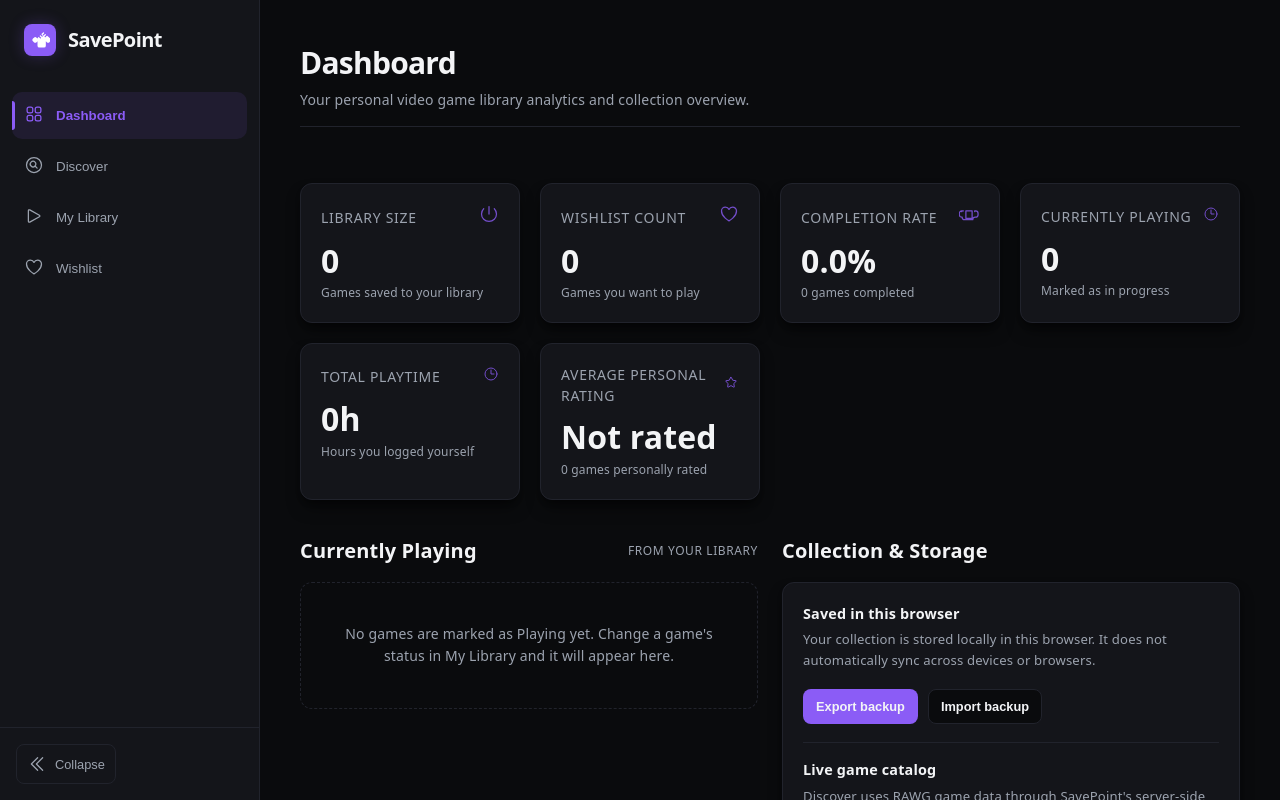
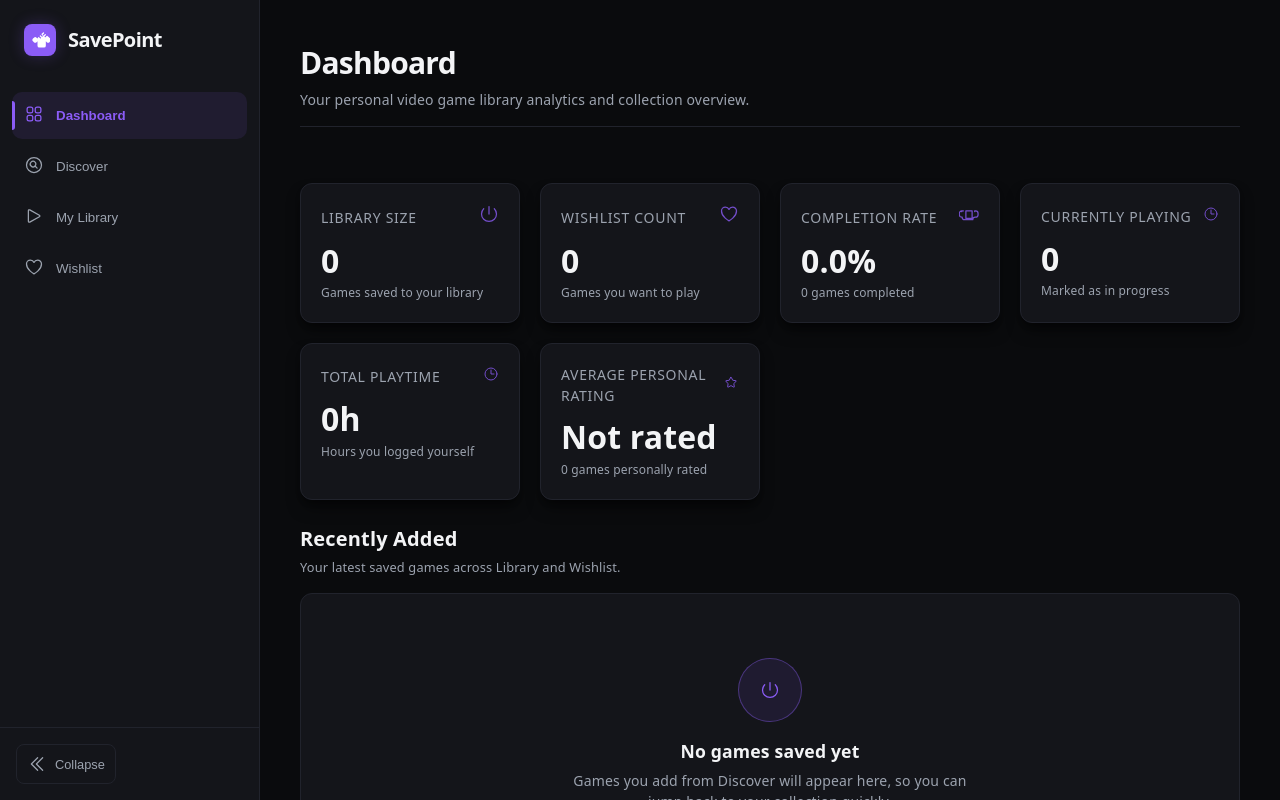
Before and after one commit to KyleDomSar/SavePoint, a React (Vite) app: page / in a window 1280 px wide. Shown: the top 800 px of the page. Built offline with nearby package versions, Linux system fonts and the light colour scheme.

Commit message:
feat: add recently added games to dashboard

```diff
--- a/src/views/DashboardView.jsx
+++ b/src/views/DashboardView.jsx
@@ -2,6 +2,7 @@
 import PageHeader from '../components/PageHeader';
 import StatCard from '../components/StatCard';
 import GameCard from '../components/GameCard';
+import EmptyState from '../components/EmptyState';
 import { GamepadIcon, TrophyIcon, WishlistIcon, ClockIcon, StarIcon } from '../components/Icons';
 import { useCollection } from '../contexts/useCollection';
 
@@ -85,6 +86,9 @@
   const wishlistCount = items.filter((game) => game.status === 'wishlist').length;
   const completedCount = libraryGames.filter((game) => game.status === 'completed').length;
   const playingGames = libraryGames.filter((game) => game.status === 'playing');
+  const recentGames = [...items]
+    .sort((a, b) => (Number(b.addedAt) || 0) - (Number(a.addedAt) || 0))
+    .slice(0, 4);
   const ratedGames = libraryGames.filter((game) => Number.isInteger(game.personalRating) && game.personalRating >= 1 && game.personalRating <= 5);
   const averagePersonalRating = ratedGames.length
     ? `${(ratedGames.reduce((total, game) => total + game.personalRating, 0) / ratedGames.length).toFixed(1)} / 5`
@@ -122,6 +126,76 @@
       }}>
         {stats.map((stat) => <StatCard key={stat.title} {...stat} />)}
       </div>
+
+      <section style={{ display: 'flex', flexDirection: 'column', gap: '16px', width: '100%' }}>
+        <div style={{
+          display: 'flex',
+          justifyContent: 'space-between',
+          alignItems: 'center',
+          flexWrap: 'wrap',
+          gap: '12px'
+        }}>
+          <div style={{ display: 'flex', flexDirection: 'column', gap: '4px' }}>
+            <h2 style={{ fontSize: '1.25rem', color: 'var(--text-h)', margin: 0 }}>Recently Added</h2>
+            <p style={{ fontSize: '0.8rem', color: 'var(--text)', margin: 0 }}>
+              Your latest saved games across Library and Wishlist.
+            </p>
+          </div>
+          {recentGames.length > 0 && (
+            <span style={{
+              color: 'var(--text)',
+              fontSize: '0.75rem',
+              textTransform: 'uppercase',
+              letterSpacing: '0.04em'
+            }}>
+              Latest {recentGames.length} {recentGames.length === 1 ? 'game' : 'games'}
+            </span>
+          )}
+        </div>
+
+        {recentGames.length > 0 ? (
+          <div style={{
+            display: 'grid',
+            gridTemplateColumns: 'repeat(auto-fill, minmax(200px, 1fr))',
+            gap: '20px',
+            width: '100%'
+          }}>
+            {recentGames.map((game) => (
+              <GameCard
+                key={game.id}
+                {...game}
+                actionButton={(
+                  <button
+                    type="button"
+                    onClick={() => {
+                      window.location.hash = game.status === 'wishlist' ? 'wishlist' : 'library';
+                    }}
+                    style={{
+                      flex: 1,
+                      minWidth: 0,
+                      backgroundColor: 'var(--bg)',
+                      color: 'var(--text-h)',
+                      border: '1px solid var(--border)',
+                      borderRadius: '7px',
+                      padding: '8px 10px',
+                      fontSize: '0.75rem',
+                      fontWeight: '700',
+                      cursor: 'pointer'
+                    }}
+                  >
+                    {game.status === 'wishlist' ? 'Open Wishlist' : 'Open Library'}
+                  </button>
+                )}
+              />
+            ))}
+          </div>
+        ) : (
+          <EmptyState
+            title="No games saved yet"
+            description="Games you add from Discover will appear here, so you can jump back to your collection quickly."
+          />
+        )}
+      </section>
 
       <div style={{
         display: 'grid',
```
